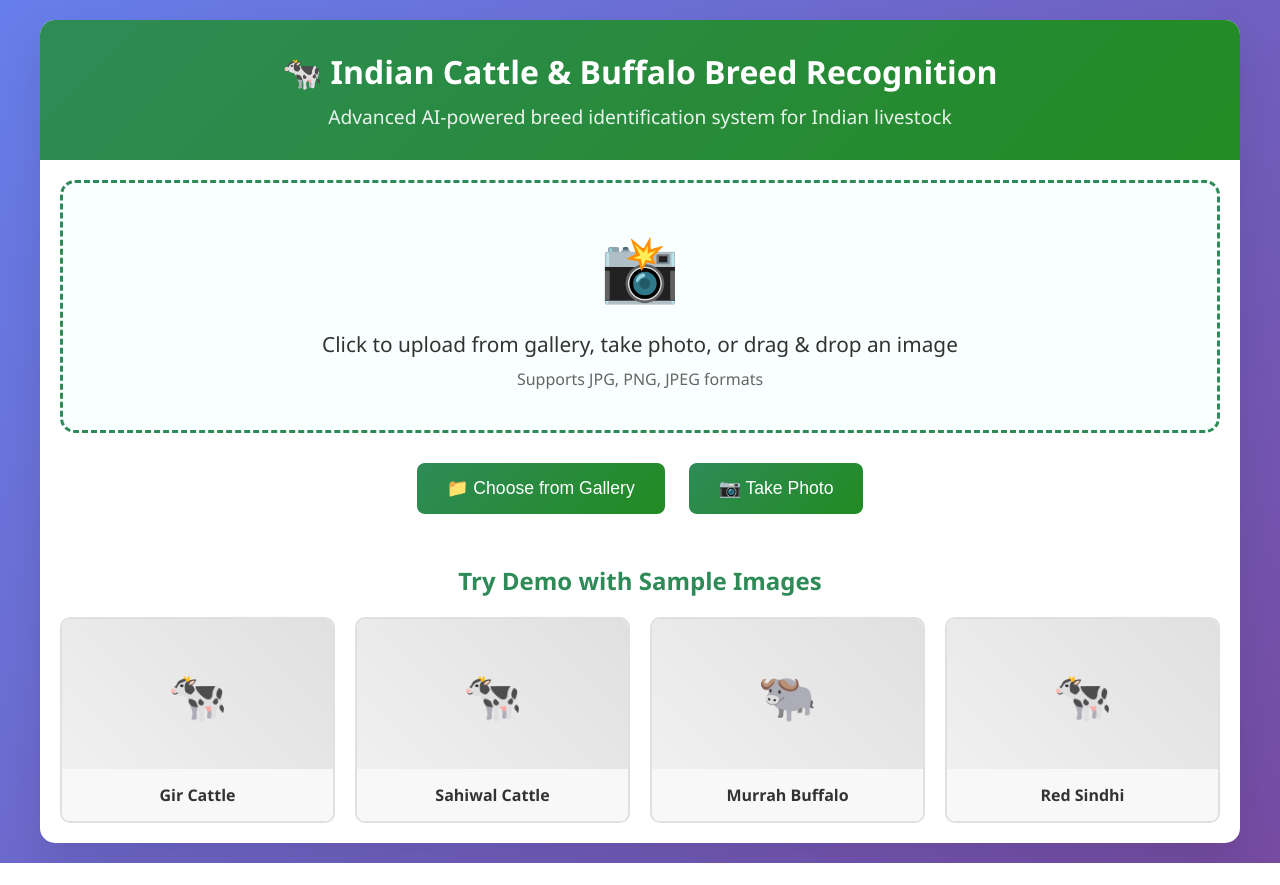
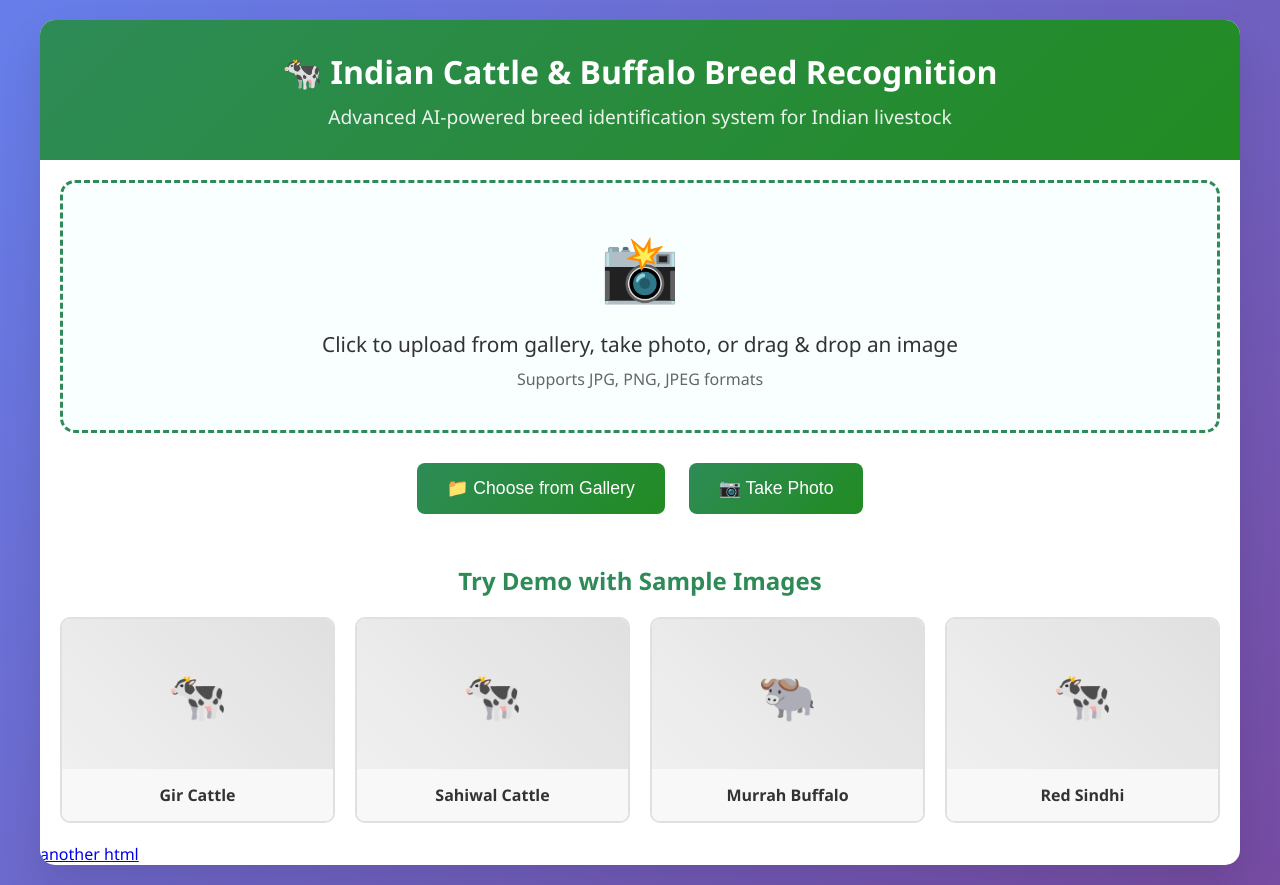
Before and after one commit to YOGANANDH60/sih_prototype, a plain HTML site: page cam.html in a window 1280 px wide. Before the commit the page ends 863 px from the top, so only its background shows below. Drawn offline with Linux system fonts and the light colour scheme.

Commit message:
prototype

```diff
--- a/cam.html
+++ b/cam.html
@@ -488,6 +488,7 @@
                 </div>
             </div>
         </div>
+        <div><a href="cam.html">another html</a></div>
     </div>
 
     <script>
```
